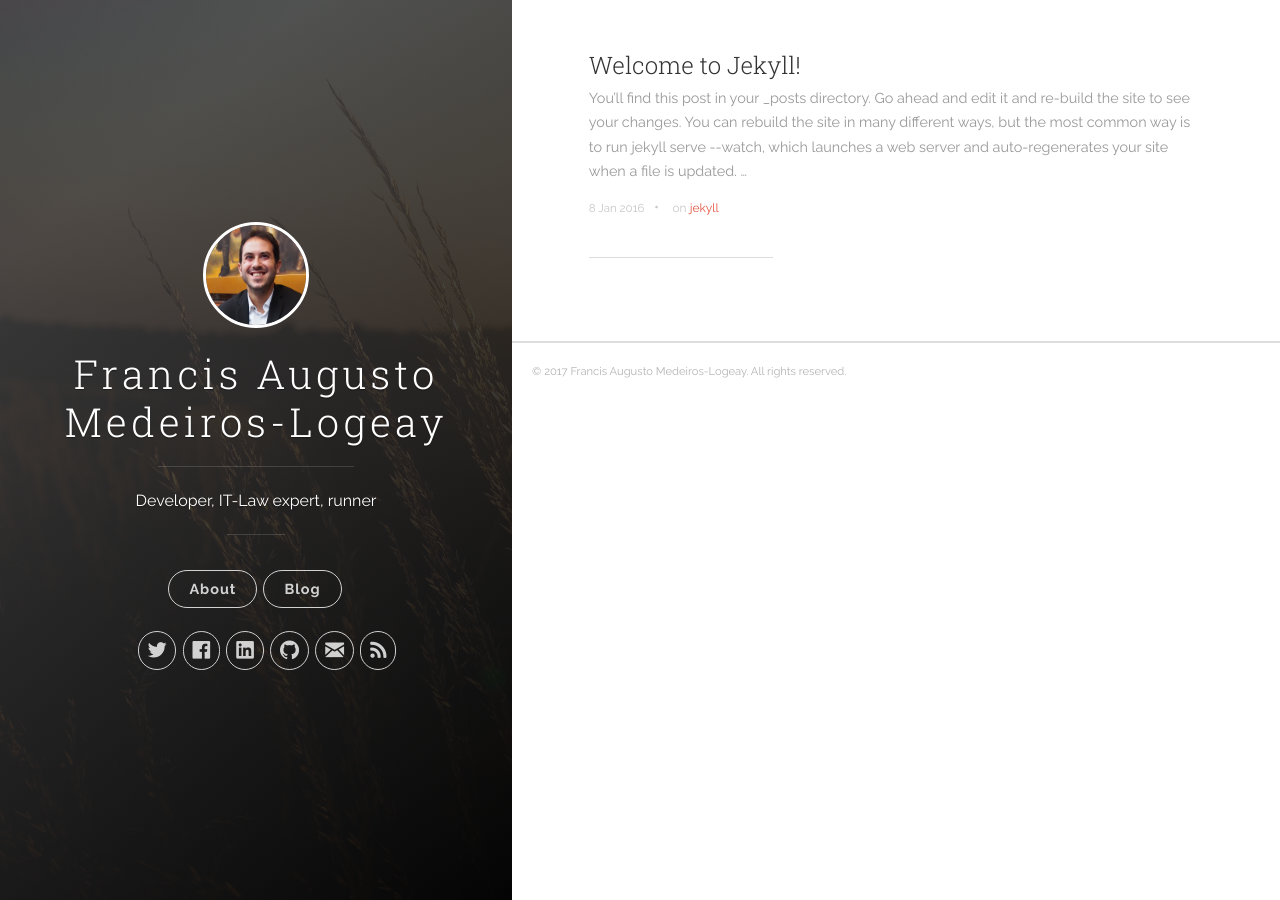
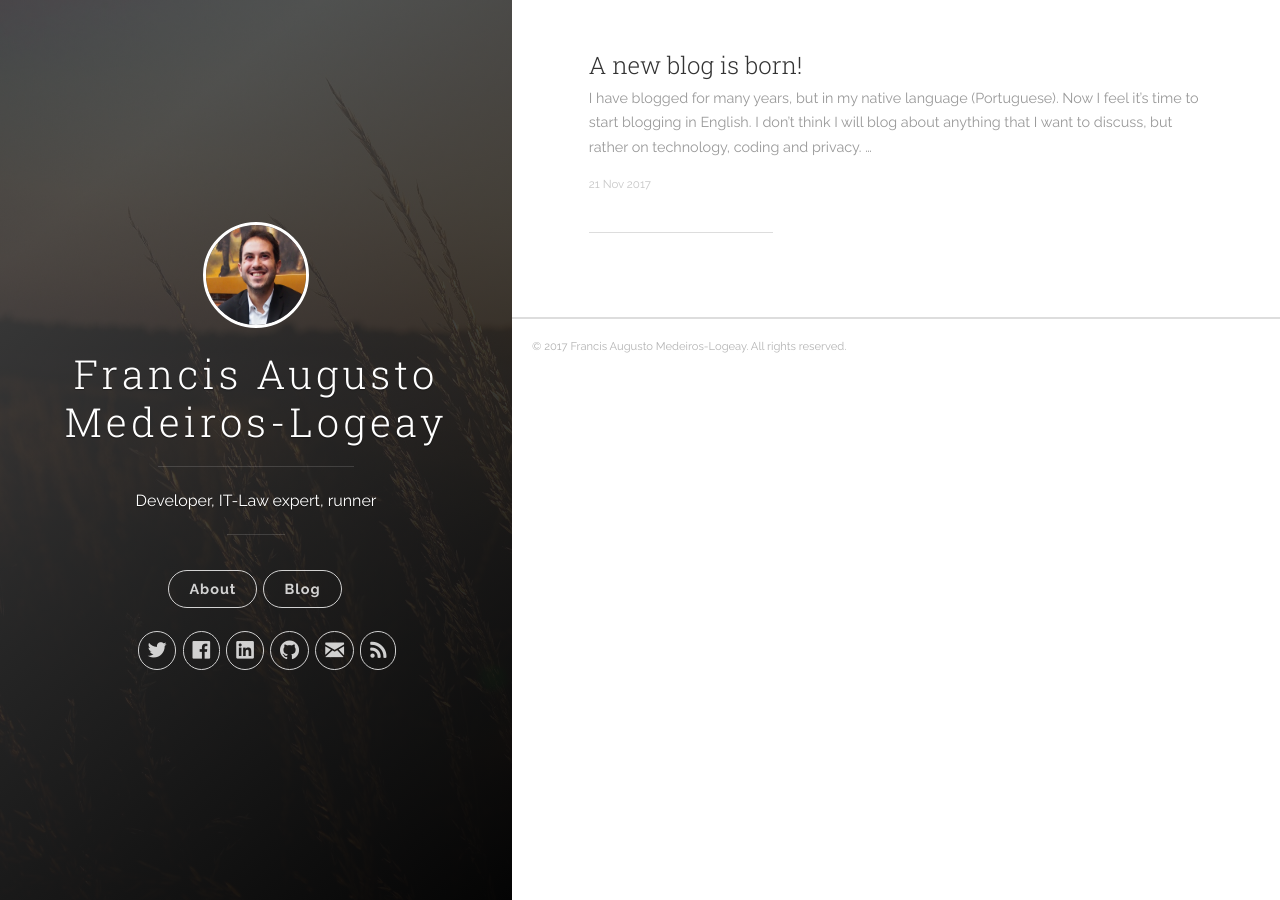
Before and after one commit to oculos/oculos.github.io, a Jekyll site: the page built from index.html, in a window 1280 px wide. Built offline with Jekyll 4.4.1, drawn with Linux system fonts in a browser that asks for light colours; nearby versions of some CDN libraries; the list of posts is cut into pages by our own code.

Commit message:
First blog post

````diff
--- a/_includes/header.html
+++ b/_includes/header.html
@@ -20,10 +20,21 @@
 
           <nav class="cover-navigation cover-navigation--primary">
             <ul class="navigation">
-				<li class="navigation__item"><a href="{{ site.baseurl }}/about" title="About me" class="blog-button">About</a></li>
+
+              <li class="navigation__item"><a href="{{ site.baseurl }}/about#about" title="About me" class="blog-button">About</a></li>
+            </ul>
+          </nav>
+
+
+          <nav class="cover-navigation cover-navigation--primary">
+            <ul class="navigation">
+
               <li class="navigation__item"><a href="{{ site.baseurl }}/#blog" title="link to {{ site.title }} blog" class="blog-button">Blog</a></li>
             </ul>
           </nav>
+
+
+
 
           <nav class="cover-navigation navigation--social">
             <ul class="navigation">
--- a/_posts/2016-01-08-welcome-to-jekyll.markdown
+++ /dev/null
@@ -1,25 +0,0 @@
----
-title:  "Welcome to Jekyll!"
-date:   2016-01-08 15:04:23
-categories: [jekyll]
-tags: [jekyll]
----
-You’ll find this post in your `_posts` directory. Go ahead and edit it and re-build the site to see your changes. You can rebuild the site in many different ways, but the most common way is to run `jekyll serve --watch`, which launches a web server and auto-regenerates your site when a file is updated.
-
-To add new posts, simply add a file in the `_posts` directory that follows the convention `YYYY-MM-DD-name-of-post.ext` and includes the necessary front matter. Take a look at the source for this post to get an idea about how it works.
-
-Jekyll also offers powerful support for code snippets:
-
-``` ruby
-def print_hi(name)
-  puts "Hi, #{name}"
-end
-print_hi('Tom')
-#=> prints 'Hi, Tom' to STDOUT.
-```
-
-Check out the [Jekyll docs][jekyll] for more info on how to get the most out of Jekyll. File all bugs/feature requests at [Jekyll’s GitHub repo][jekyll-gh]. If you have questions, you can ask them on [Jekyll’s dedicated Help repository][jekyll-help].
-
-[jekyll]:      http://jekyllrb.com
-[jekyll-gh]:   https://github.com/jekyll/jekyll
-[jekyll-help]: https://github.com/jekyll/jekyll-help
--- /dev/null
+++ b/_posts/2017-11-21-A-new-blog-is-born.markdown
@@ -0,0 +1,10 @@
+---
+title:  "A new blog is born!"
+date:   2017-11-21 21:04:23
+categories: personal
+layout: post
+---
+
+I have blogged for many years, but in my native language (Portuguese). Now I feel it's time to start blogging in English. I don't think I will blog about anything that I want to discuss, but rather on technology, coding and privacy.
+
+I am still trying to understand how [Jekyll](http://jekyllrb.com) works, as I am a long time WordPress user. I love [Markdown](https://daringfireball.net/projects/markdown/), and I always wanted to get used to write texts without all the fuss of text editors, formatting and the likes. So let's see how that works. :)
--- a/js/main.js
+++ b/js/main.js
@@ -17,7 +17,7 @@
     }
   })
 
-  if (window.location.hash && window.location.hash == '#blog') {
+  if (window.location.hash && (window.location.hash == '#blog' || window.location.hash == "#about")) {
     $('.panel-cover').addClass('panel-cover--collapsed')
   }
 
````
Also changed, not shown: about.md (+11 -2 lines), 8 other files.
